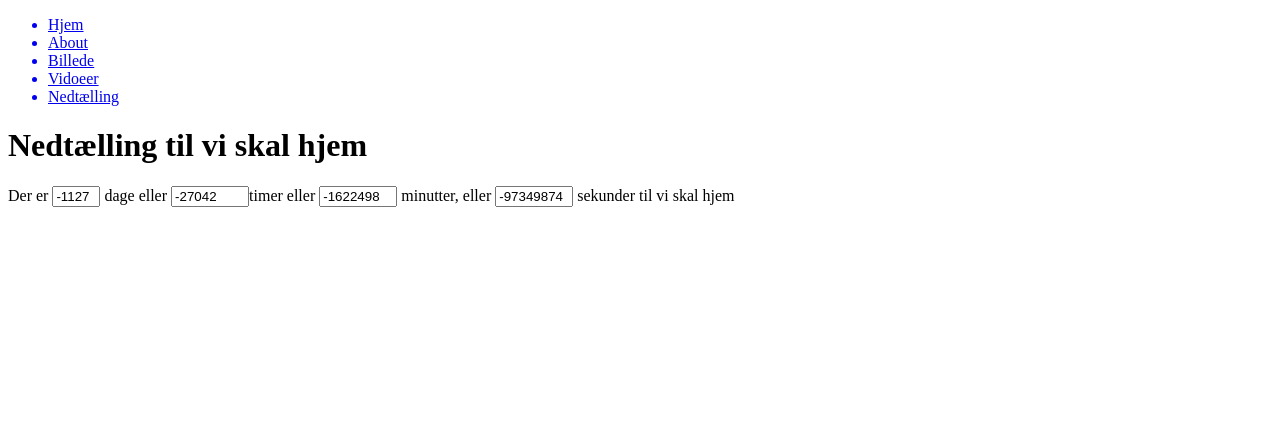
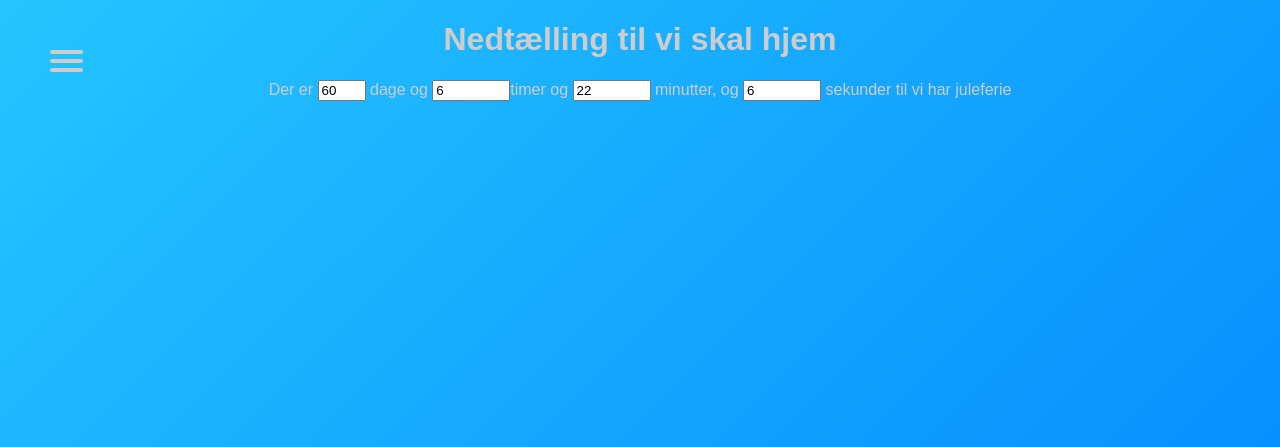
Before and after one commit to Gussy8/Gussy8.github.io, a PHP site: the page made by Nedtælling.html in a window 1280 px wide. Shown: the top 447 px of the page. Run offline with PHP 8.4, Linux system fonts and the light colour scheme.

Commit message:
fikset nedtælling

```diff
--- a/Burger.css
+++ b/Burger.css
@@ -108,7 +108,7 @@ body
 #menu
 {
   position: absolute;
-  width: 300px;
+  width: 150px;
   margin: -100px 0 0 -50px;
   padding: 50px;
   padding-top: 125px;
--- a/Nedtælling.html
+++ b/Nedtælling.html
@@ -1,33 +1,46 @@
 <!DOCTYPE html>
 <html>
+
 <head>
+    <meta charset="utf-8" />
+    <meta name="viewport" content="width=device-width, initial-scale=1.0">
+    <title>Gulles dagbog</title>
+    <link href="styles.css" rel="stylesheet" />
+    <link href="Burger.css" rel="stylesheet" />
+</head>
 <script type="text/javascript">
     var now = new Date();
-var event = new Date("Sep 20 2021 15:30:00");
+    var event = new Date("Dec 20 2024 15:30:00");
     var seconds = (now - event) / 1000;
     var minutes = seconds / 60;
     var hours = minutes / 60;
     var days = hours / 24;
-var ID=window.setInterval(function() {update(), 1000});
-function update()
-{
+    var ID = window.setInterval(function () { update(), 1000 });
+    function update() {
         now = new Date();
-seconds = (event - now) / 1000;
-seconds = Math.round(seconds);
-minutes = seconds / 60;
-minutes = Math.round(minutes);
-hours = minutes / 60;
-hours = Math.round(hours);
-days = hours / 24;
-days = Math.round(days);
+        days = Math.floor((event-now)/1000/60/60/24)
+        hours = Math.floor((event-now)/1000/60/60)%24
+        minutes = Math.floor((event-now)/1000/60)%60
+        seconds = Math.floor((event-now)/1000)%60
         document.getElementById('days').value = days;
         document.getElementById('hours').value = hours;
         document.getElementById('minutes').value = minutes;
         document.getElementById('seconds').value = seconds;
     }
 </script>
-</head>
+
 <body>
+    <nav role="navigation">
+        <div id="menuToggle">
+
+            <input type="checkbox" />
+
+
+            <span></span>
+            <span></span>
+            <span></span>
+
+
             <ul id="menu">
                 <a href="/index.html">
                     <li>Hjem</li>
@@ -41,14 +54,18 @@ document.getElementById('seconds').value = seconds;
                 <a href="/video.html">
                     <li>Vidoeer</li>
                 </a>
-        <a href="/Nedtælling.html">
-            <li>Nedtælling</li>
-        </a>
+
             </ul>
+        </div>
+    </nav>
+    <center>
         <h1>Nedt&aelig;lling til vi skal hjem</h1>
-<p id="cnt">Der er <input type="text" id="days" value="0" style="width:40px;" /> dage eller
-<input type="text" id="hours" value="0" style="width:70px;"/>timer eller
-<input type="text" id="minutes" value="0" style="width:70px;"/> minutter, eller
-<input type="text" id="seconds" value="0" style="width:70px;"/> sekunder til vi skal hjem</p>
+        <p id="cnt">Der er <input type="text" id="days" value="0" style="width:40px;" /> dage og
+            <input type="text" id="hours" value="0" style="width:70px;" />timer og
+            <input type="text" id="minutes" value="0" style="width:70px;" /> minutter, og
+            <input type="text" id="seconds" value="0" style="width:70px;" /> sekunder til vi har juleferie
+        </p>
+    </center>
 </body>
+
 </html>
```
Lines whose indentation alone changed are shown as unchanged.
